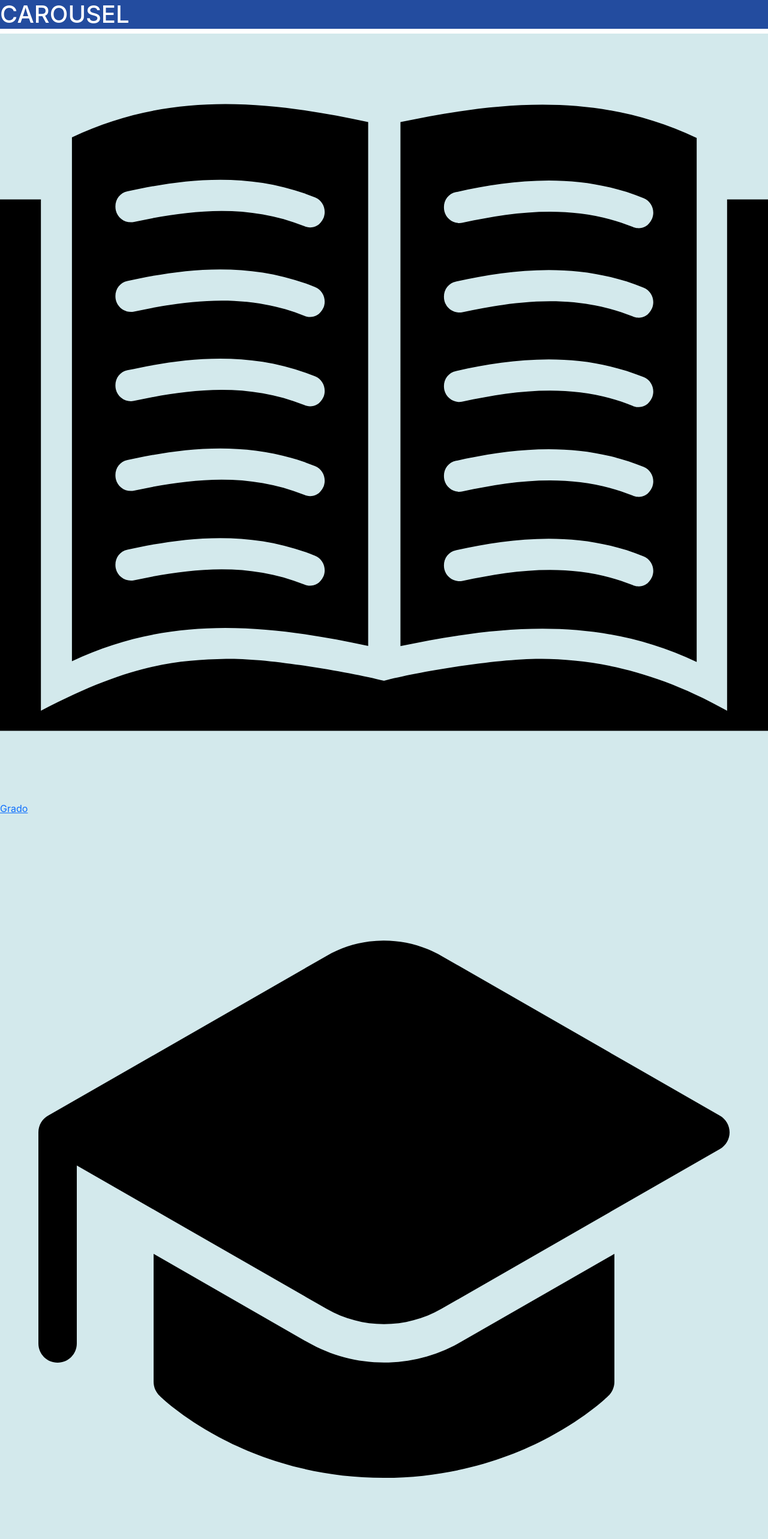
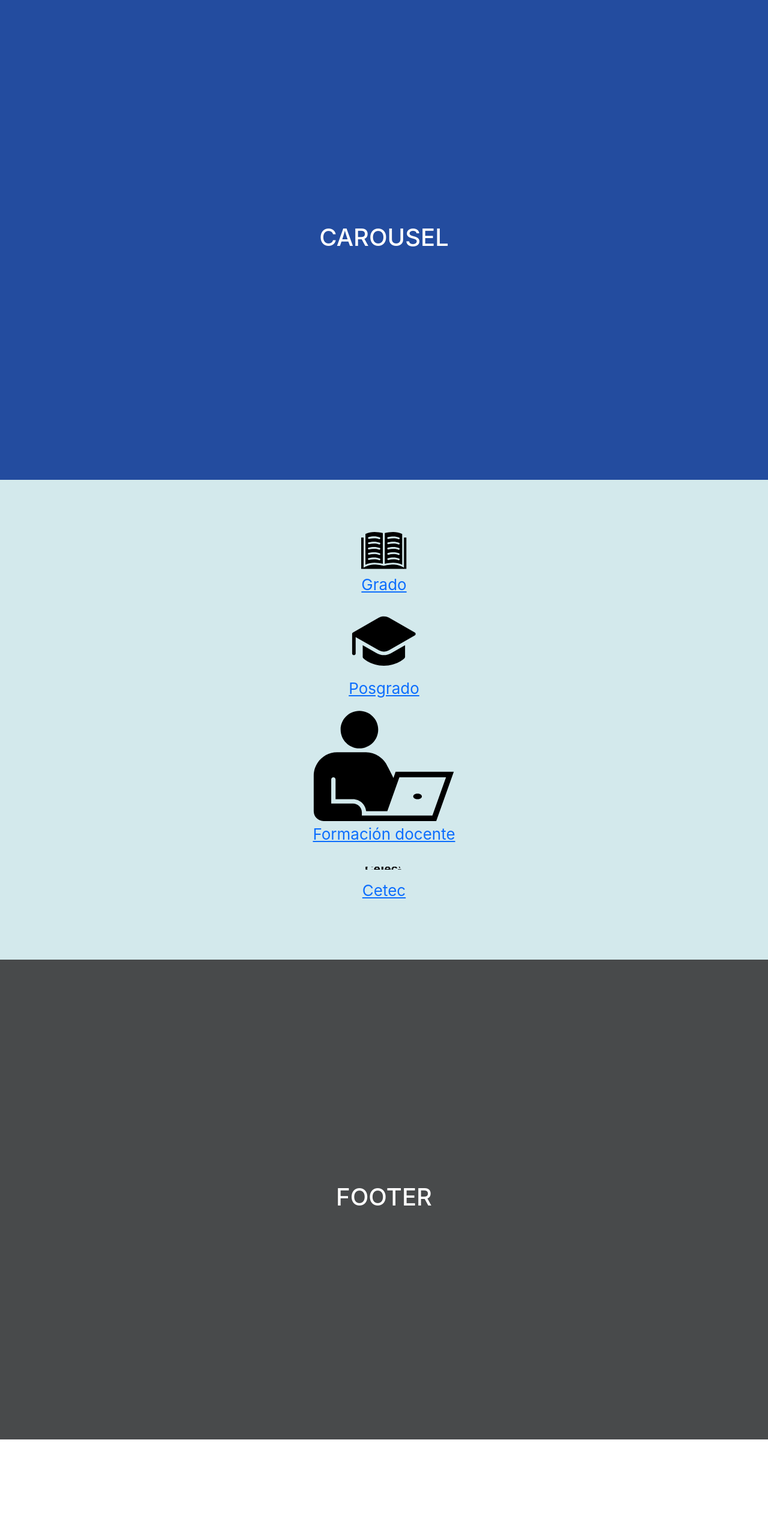
Before and after one commit to collazomanuel/campus-landing, a JavaScript app: page / in a window 1280 px wide. Shown: the top 2566 px of the page at 60% size. After the commit the page ends 2400 px from the top, so only its background shows below. Built offline with nearby package versions, Linux system fonts and the light colour scheme.

Commit message:
fourth commit

```diff
--- a/src/App.css
+++ b/src/App.css
@@ -0,0 +1,33 @@
+
+.top-part {
+    background-color: #234c9f;
+    min-height: 100vh;
+    display: flex;
+    flex-direction: column;
+    align-items: center;
+    justify-content: center;
+    font-size: calc(10px + 2vmin);
+    color: white;
+}
+
+.middle-part {
+    background-color: #d3e9ec;
+    min-height: 100vh;
+    display: flex;
+    flex-direction: column;
+    align-items: center;
+    justify-content: center;
+    font-size: calc(10px + 2vmin);
+    color: #484a4b;
+}
+
+.bottom-part {
+    background-color: #484a4b;
+    min-height: 100vh;
+    display: flex;
+    flex-direction: column;
+    align-items: center;
+    justify-content: center;
+    font-size: calc(10px + 2vmin);
+    color: white;
+}
--- a/src/components/Carousel.js
+++ b/src/components/Carousel.js
@@ -3,13 +3,10 @@ import '../App.css'
 
 const Carousel = () => {
 
-  const carouselStyle = {
-    color: '#FFFFFF',
-    backgroundColor: '#234C9F'
-  }
+  const carouselStyle = 'top-part'
 
   return (
-    <div style={carouselStyle}>
+    <div className={carouselStyle}>
       <h1>
         CAROUSEL
       </h1>
--- a/src/components/Footer.js
+++ b/src/components/Footer.js
@@ -3,13 +3,10 @@ import '../App.css'
 
 const Footer = () => {
 
-  const footerStyle = {
-    color: '#FFFFFF',
-    backgroundColor: '#484A4B'
-  }
+  const footerStyle = 'bottom-part'
 
   return (
-    <div style={footerStyle}>
+    <div className={footerStyle}>
       <h1>
         FOOTER
       </h1>
--- a/src/components/Icon.js
+++ b/src/components/Icon.js
@@ -2,13 +2,15 @@
 import '../App.css'
 
 const Icon = (props) => {
+
+  const iconStyle = ''
 
   const type = props.type
 
   switch (type) {
   case 'Book':
     return (
-      <svg x="0px" y="0px" viewBox="0 0 490 490">
+      <svg className={iconStyle} x="0px" y="0px" viewBox="0 0 490 490">
         <g>
           <path d="M463.9,105.892v326.3c-47.1-26.5-86.5-32.8-118.2-33.1c-29.8-0.2-81.2,8.7-100.7,14c-22.5-5.6-73.7-14.6-100.7-14
                     c-33,0.7-62.6,3.9-118.2,33.1v-326.3H0v339.1h490v-339.1H463.9z"/>
@@ -37,7 +39,7 @@ const Icon = (props) => {
     )
   case 'Hat':
     return (
-      <svg x="0px" y="0px" viewBox="0 0 20 20">
+      <svg className={iconStyle} x="0px" y="0px" viewBox="0 0 20 20">
         <g>
           <path d="M4 14.5V11.165L8.00843 13.4663C9.24174 14.1743 10.7583 14.1743 11.9916 13.4663L16 11.165V14.5C16 14.6326 15.9473 14.7598 15.8536 14.8536L15.852 14.8551L15.8496 14.8574L15.8428 14.8642L15.8201 14.8859C15.801 14.9039 15.7741 14.9288 15.7394 14.9596C15.6701 15.0213 15.5696 15.1067 15.4389 15.2079C15.1777 15.41 14.7948 15.6761 14.2978 15.9412C13.3033 16.4716 11.8479 17 10 17C8.15211 17 6.69675 16.4716 5.70221 15.9412C5.20518 15.6761 4.82226 15.41 4.5611 15.2079C4.43043 15.1067 4.32994 15.0213 4.26059 14.9596C4.22591 14.9288 4.19898 14.9039 4.17992 14.8859L4.15724 14.8642C4.05938 14.7684 4 14.6378 4 14.5Z" />
           <path d="M18.7489 8.43369L11.4937 12.599C10.5687 13.1301 9.4313 13.1301 8.50632 12.599L2 8.86367L2 13.5C2 13.7761 1.77614 14 1.5 14C1.22386 14 1 13.7761 1 13.5V8.00008C1 7.81007 1.10598 7.64474 1.26206 7.56014L8.5063 3.40104C8.85317 3.20189 9.22992 3.07743 9.61413 3.02764C9.73586 3.01187 9.85834 3.00359 9.98086 3.00281C10.3739 3.0003 10.7674 3.07496 11.1377 3.22679C11.2591 3.27658 11.3781 3.33466 11.4937 3.40104L18.749 7.56646C18.9042 7.65561 19 7.82101 19 8.00008C19 8.17914 18.9042 8.34454 18.7489 8.43369Z" />
@@ -46,7 +48,7 @@ const Icon = (props) => {
     )
   case 'Teacher':
     return (
-      <svg x="0px" y="0px" viewBox="0 0 256 203">
+      <svg className={iconStyle} x="0px" y="0px" viewBox="0 0 256 203">
         <g>
           <path d="M84.2,2.3c18.7,0,33.8,15.1,33.8,33.8s-15.1,33.8-33.8,33.8S50.4,54.7,50.4,36.1S65.5,2.3,84.2,2.3z M188.8,151.4
                     c4.3,0,7.8,2.2,7.8,5s-3.5,5-7.8,5c-4.3,0-7.8-2.2-7.8-5S184.5,151.4,188.8,151.4z M149.3,112.1l-3.9,11.1c-4-8.3-8-16.3-11.1-21.8
@@ -58,7 +60,7 @@ const Icon = (props) => {
     )
   case 'Cetec':
     return (
-      <svg x="0px" y="0px" viewBox="-10 35 280.000000 20.000000">
+      <svg className={iconStyle} x="0px" y="0px" viewBox="-10 35 280.000000 20.000000">
         <g transform="translate(0.000000,101.000000) scale(0.100000,-0.100000)">
           <path d="M1860 851 c-56 -18 -127 -62 -164 -100 -38 -39 -39 -41 -21 -55 17
                     -13 24 -10 62 24 76 66 125 85 228 85 74 0 98 -5 136 -23 74 -37 125 -87 160
--- a/src/components/Menu.js
+++ b/src/components/Menu.js
@@ -1,35 +1,18 @@
 
 import '../App.css'
 
-import Icon from './Icon'
-
-const MenuButton = (props) => {
-
-  const text = props.text
-  const type = props.type
-
-  return (
-    <div>
-      <a href='/'>
-        <Icon type={type} /><p>{text}</p>
-      </a>
-    </div>
-  )
-}
+import MenuButton from './MenuButton'
 
 const Menu = () => {
 
-  const menuStyle = {
-    color: '#484A4B',
-    backgroundColor: '#D3E9EC'
-  }
+  const menuStyle = 'middle-part'
 
   return (
-    <div style={menuStyle}>
+    <div className={menuStyle}>
       <MenuButton type='Book' text='Grado' />
       <MenuButton type='Hat' text='Posgrado' />
       <MenuButton type='Teacher' text='Formación docente' />
-      <MenuButton type='Cetec' text='' />
+      <MenuButton type='Cetec' text='Cetec' />
     </div>
   )
 }
--- /dev/null
+++ b/src/components/MenuButton.js
@@ -0,0 +1,22 @@
+
+import '../App.css'
+
+import Icon from './Icon'
+
+const MenuButton = (props) => {
+
+  const menuButtonStyle = ''
+
+  const text = props.text
+  const type = props.type
+
+  return (
+    <div className={menuButtonStyle}>
+      <a href='/'>
+        <Icon type={type} /><p>{text}</p>
+      </a>
+    </div>
+  )
+}
+
+export default MenuButton
```
